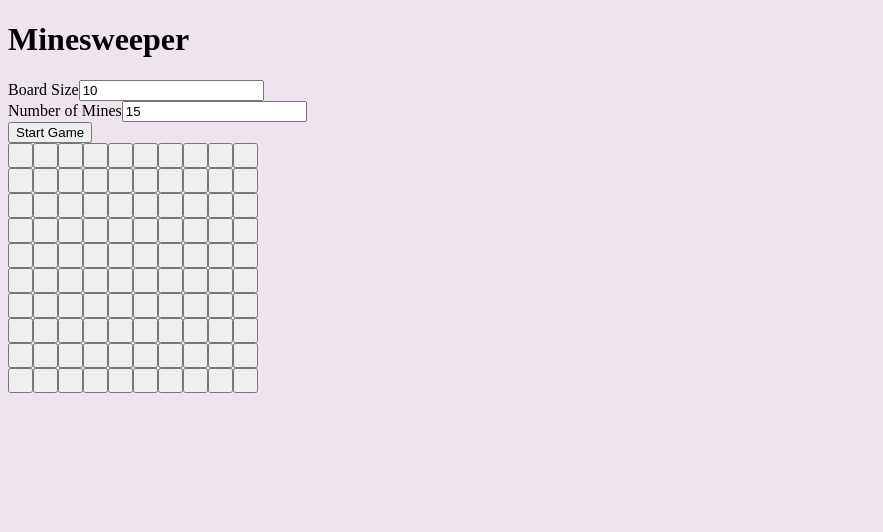
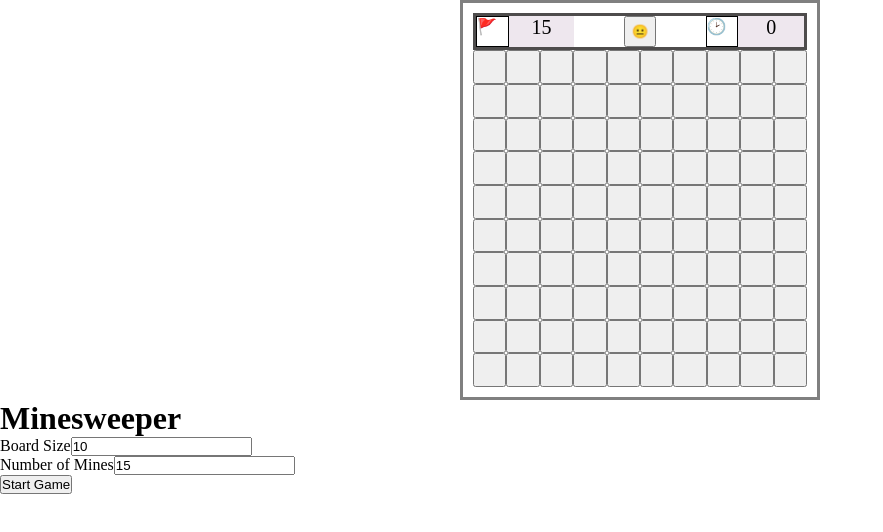
Before and after one commit to royc67/Minesweeper, a plain HTML site: page index.html in a window 1280 px wide. Both pictures are taken after a click on the button "Start Game". Shown: the whole page, without its empty margins (0-883 px from the left). Drawn offline with Linux system fonts and the light colour scheme.

Commit message:
css changes

```diff
--- a/index.css
+++ b/index.css
@@ -1,14 +1,107 @@
-.row {
+* {
+  margin: 0;
+  padding: 0;
+  box-sizing: border-box;
+}
+
+/* game container */
+#gameContainer {
+  /* background-color: rgba(30, 17, 99, 0.712); */
+  margin: auto;
+  width: 45vmin;
+  height: 50vmin;
+  border: 3px solid grey;
+  padding: 10px;
   display: flex;
+  flex-direction: column;
 }
-body {
-  background-color: rgba(139, 80, 139, 0.151);
+
+/* control panel */
+#controlPanel {
+  display: flex;
+  justify-content: space-between;
+  height: 10%;
+  border: 3px solid rgb(78, 76, 76);
+  /* margin: 5px; */
+}
+
+#statsContainer {
+  display: flex;
+  width: 40%;
+}
+#mineIcon {
+  border: 1px solid black;
+  width: 25%;
+  /*  */
+}
+#minesLeft {
+  background-color: rgba(146, 102, 146, 0.151);
+  width: 25%;
+  text-align: center;
+  font-size: 125%;
+  /*  */
+}
+
+#flagIcon {
+  border: 1px solid black;
+  width: 50%;
+  /*  */
+}
+#flagsLeft {
+  background-color: rgba(146, 102, 146, 0.151);
+  width: 50%;
+  text-align: center;
+  font-size: 125%;
+  /*  */
+}
+
+#gameButton {
+  width: 10%;
+  /* height: 100%; */
+  /*  */
+}
+
+#timerContainer {
+  display: flex;
+  justify-content: flex-end;
+  height: 100%;
+  width: 40%;
+}
+
+#timerIcon {
+  border: 1px solid black;
+  width: 25%;
+}
+
+#timer {
+  background-color: rgba(146, 102, 146, 0.151);
+  width: 50%;
+  text-align: center;
+  font-size: 125%;
+}
+
+/* grid container */
+#gridContainer {
+  display: flex;
+  flex-direction: column;
+  /* margin: 5px; */
+  height: 90%;
+  /* border: 3px solid rgb(78, 76, 76); */
 }
 
 .row {
   display: flex;
+  flex-grow: 1;
+  flex-basis: 0;
 }
+
 .square {
-  height: 25px;
-  width: 25px;
+  flex-grow: 1;
+  flex-basis: 0;
+  text-align: center;
+  font-size: 80%;
 }
+
+.square:hover {
+  background-color: rgb(233, 231, 231);
+}
--- a/index.html
+++ b/index.html
@@ -8,6 +8,26 @@
     <title>Minesweeper</title>
   </head>
   <body>
+    <div id="gameContainer">
+      <div id="controlPanel">
+        <div id="statsContainer">
+          <!-- <div id="mineIcon">💣</div>
+          <div id="minesLeft">0</div> -->
+          <div id="mineIcon">🚩</div>
+          <div id="flagsLeft">0</div>
+        </div>
+
+        <button id="gameButton">😐</button>
+
+        <div id="timerContainer">
+          <div id="timerIcon">🕑</div>
+          <div id="timer">0</div>
+        </div>
+      </div>
+
+      <div id="gridContainer"></div>
+    </div>
+
     <h1>Minesweeper</h1>
     <label>Board Size</label
     ><input type="number" id="boardSizeInput" value="10" />
--- a/main.js
+++ b/main.js
@@ -1,5 +1,8 @@
-const container = document.getElementById("container");
+const container = document.getElementById("gridContainer");
 const startGameButton = document.querySelector("#startGameButton");
+// const minesLeft = document.getElementById("minesLeft");
+const flagsLeft = document.getElementById("flagsLeft");
+const timer = document.getElementById("timer");
 let firstMove;
 let depth = 0;
 let startTime;
@@ -84,6 +87,7 @@ function draw(grid) {
       const squareElement = document.createElement("button");
       squareElement.className = `square`;
       squareElement.id = `${x}-${y}`;
+
       squareElement.addEventListener("click", (e) => {
         if (["🚩", "?"].includes(squareElement.innerText)) return;
         switch (square) {
@@ -96,7 +100,6 @@ function draw(grid) {
             firstMove = false;
             // reveal squares
             const emptySquares = checkEmptySquares(grid, [squareElement.id]);
-            console.log(emptySquares);
             emptySquares.forEach((pos) => {
               const [tempX, tempY] = pos.split("-");
               const emptySquareElement = document.getElementById(pos);
@@ -158,6 +161,12 @@ function startGame() {
   const inputs = document.querySelectorAll("input");
   const boardSize = parseInt(inputs[0].value);
   const mineCount = parseInt(inputs[1].value);
+
+  // counters:
+  timer.innerText = 0;
+  // minesLeft.innerText = mineCount;s
+  flagsLeft.innerText = mineCount;
+
   if (!boardSize || !mineCount) {
     alert("please enter board size and mines count");
   } else {
```
